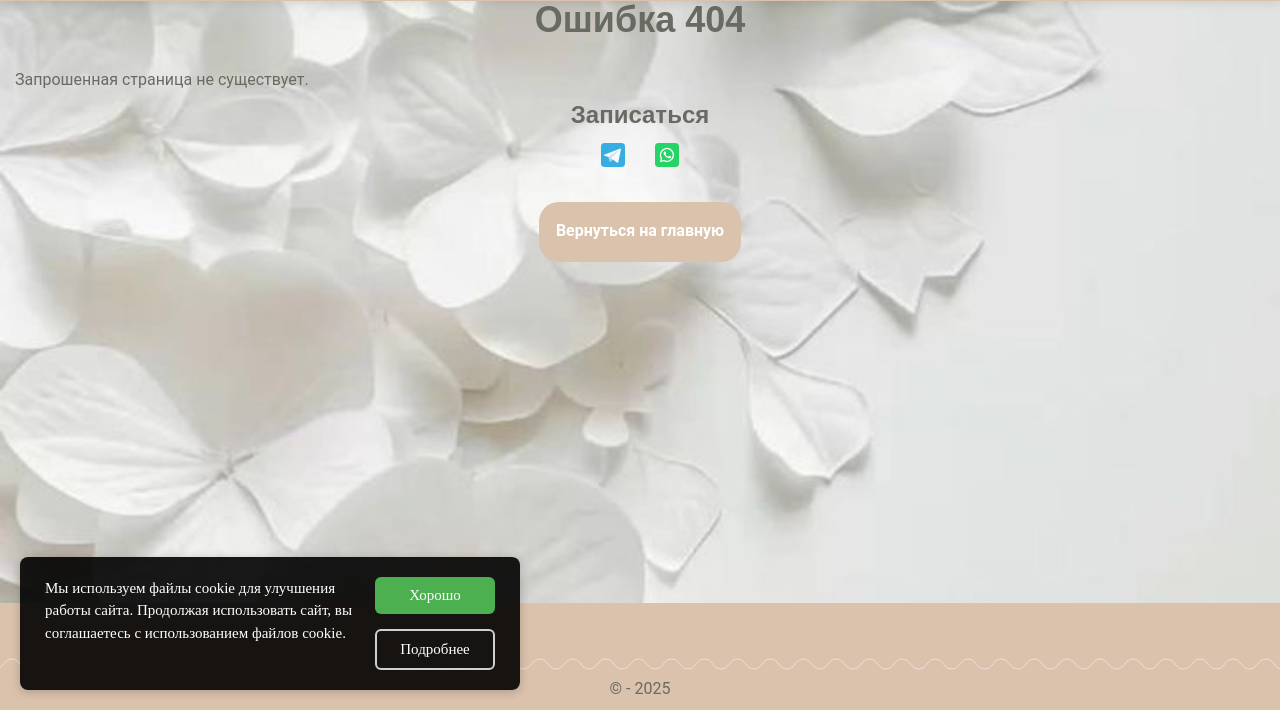
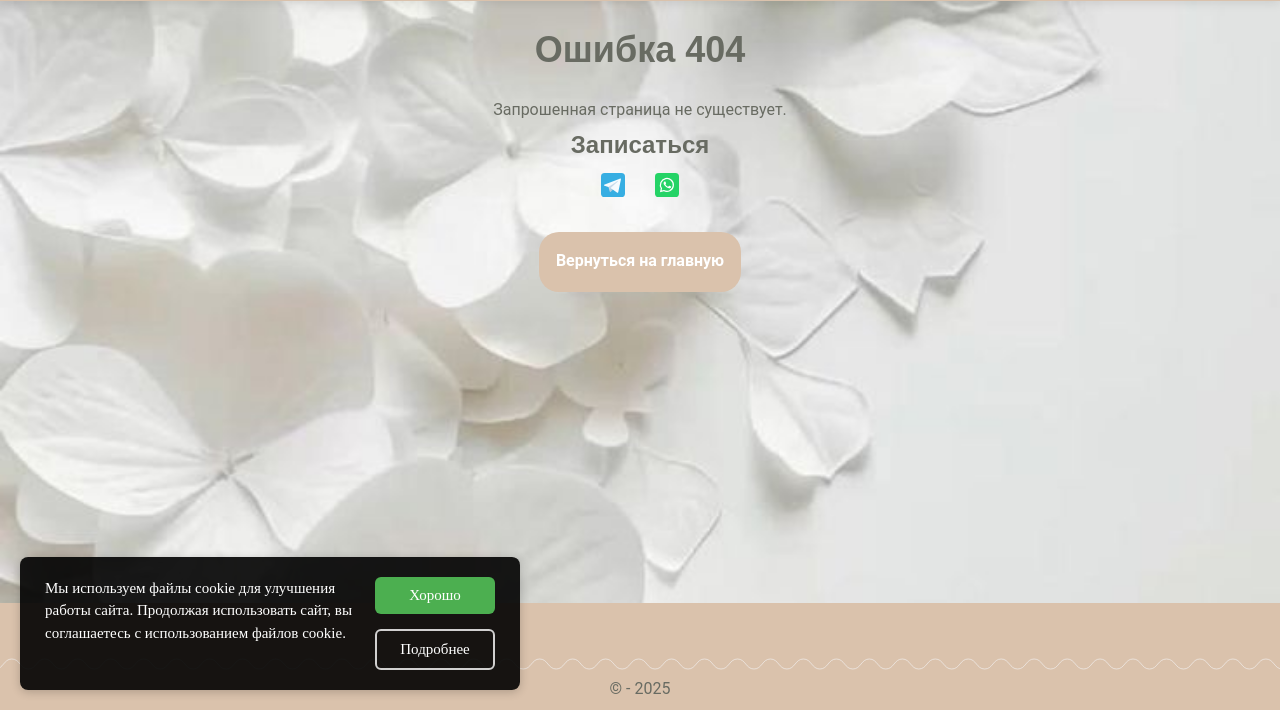
Before and after one commit to Igorek1986/massaz72, a Django app: template massaz72/templates/errors/404.html in a window 1280 px wide. Shown: the part 90-800 px from the top of the page. Run offline with Django 5.2, Linux system fonts and the light colour scheme; the template is opened without the code that fills it, so the values that code supplies are empty; style sheets or scripts are compiled from the project's sources; some libraries are stand-ins or nearby versions; some web fonts are replaced.

Commit message:
fix style for 404.html and 500.html

```diff
--- a/massaz72/static/css/components/_error.scss
+++ b/massaz72/static/css/components/_error.scss
@@ -6,6 +6,7 @@
     margin: 0;
     margin-bottom: var(--offset);
     padding: 0;
+    padding-top: var(--offset);
     font-family: var(--second-family);
     font-weight: 700;
     font-size: 36px;
@@ -24,6 +25,7 @@
     font-weight: 400;
     font-size: 16px;
     line-height: 137%;
+    text-align: center;
     color: var(--main-color-text);
   }
 }
--- a/massaz72/static/css/main.css
+++ b/massaz72/static/css/main.css
@@ -1180,6 +1180,7 @@ footer {
     margin: 0;
     margin-bottom: var(--offset);
     padding: 0;
+    padding-top: var(--offset);
     font-family: var(--second-family);
     font-weight: 700;
     font-size: 36px;
@@ -1195,4 +1196,5 @@ footer {
     font-weight: 400;
     font-size: 16px;
     line-height: 137%;
+    text-align: center;
     color: var(--main-color-text); }
```
